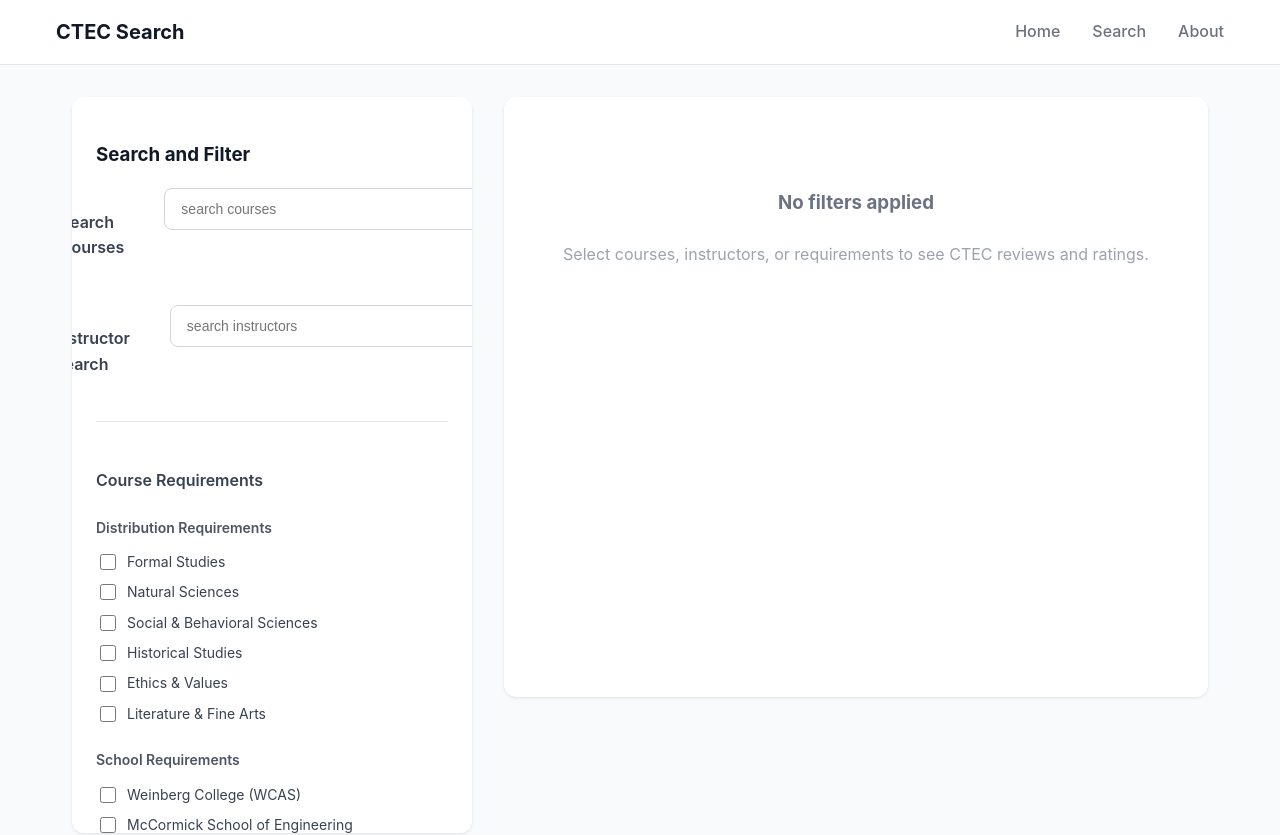
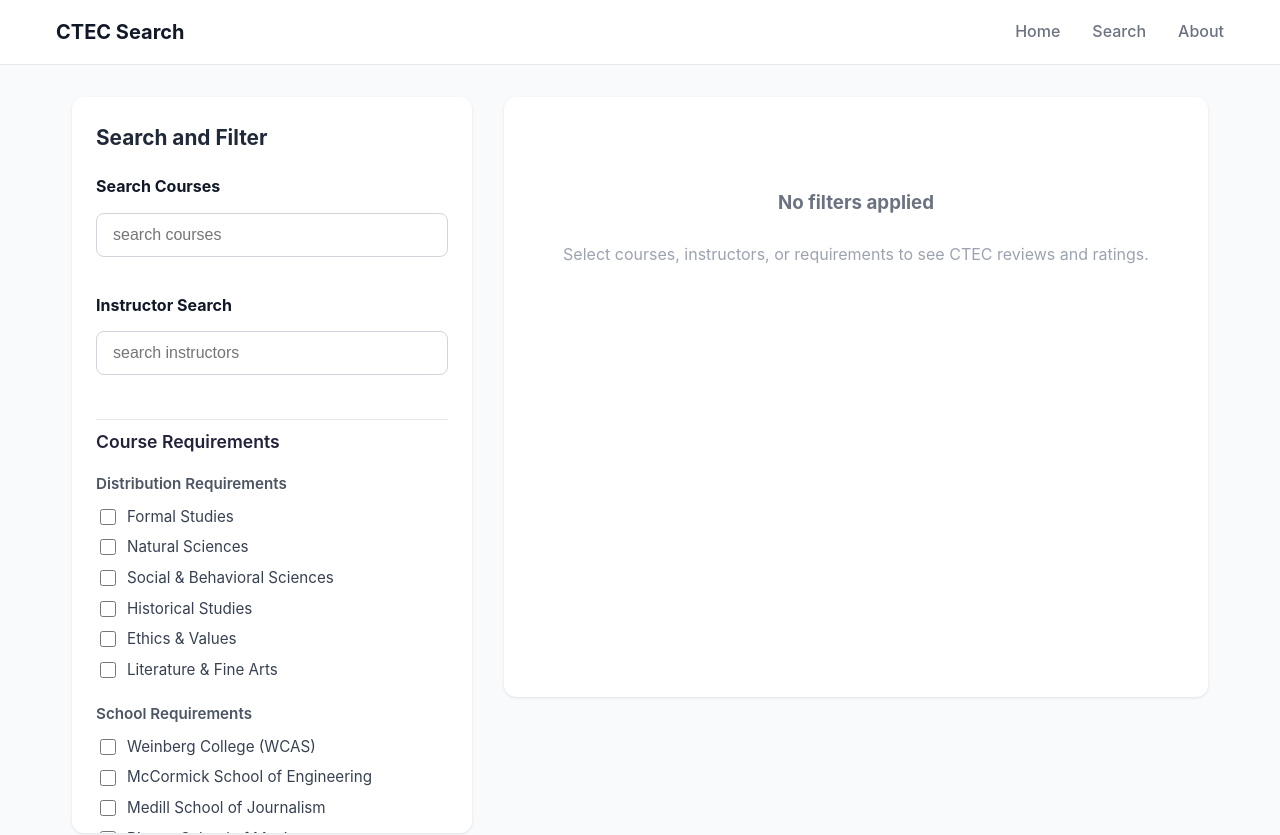
Before and after one commit to JeffersonWu25/Search-CTECs, a React (Vite) app in the folder frontend/: page /search in a window 1280 px wide. Shown: the top 835 px of the page. Built offline with nearby package versions, Linux system fonts and the light colour scheme.

Commit message:
fixed course filter css

```diff
--- a/frontend/src/components/search/Search.css
+++ b/frontend/src/components/search/Search.css
@@ -1,3 +1,11 @@
+/* ================= Default Styles ================= */
+.course-filter h3,
+.course-filter h4,
+.course-filter h5 {
+  margin-top: 0;
+  margin-bottom: 0.3rem;
+}
+
 /* ================= Homepage Search Styles ================= */
 .search-container {
   position: relative;
@@ -126,29 +134,44 @@
 }
 
 /* ================= Course Filter Styles ================= */
-.search-section {
-  margin-bottom: 2rem;
+.course-filter {
+  display: flex;
+  flex-direction: column;
+  gap: 0.25rem;
 }
 
-.search-section-title {
-  font-size: 1rem;
-  font-weight: 600;
-  color: #374151;
-  margin-bottom: 0.75rem;
+.course-filter h3.filter-title {
+  font-size: 1.3rem;
+  font-weight: 700;
+  color: #1f2937;
+  margin-bottom: 1rem;
+}
+
+.search-section {
+  display: flex;
+  flex-direction: column;
 }
 
 .course-filter .search-container {
-  max-width: none;
+  display: flex;
+  padding: 0;
+  margin: 0;
+}
+
+.course-filter .search-input-wrapper {
   width: 100%;
-  margin-bottom: 1rem;
+  border-radius: 0.5rem;
+  margin: 0;
+  padding: 0;
 }
 
 .course-filter .search-input {
+  width: 100%;
   border-radius: 0.5rem;
-  border: 1px solid #d1d5db;
-  padding: 0.75rem 1rem;
-  width: 100%;
-  font-size: 0.875rem;
+}
+
+.course-filter .search-spinner {
+  right: 10px;
 }
 
 .course-filter .search-input:focus {
@@ -157,62 +180,63 @@
 }
 
 .course-filter .search-dropdown {
-  max-height: 200px;
+  width: 100%;
+  border-radius: 0.5rem;
 }
 
 .course-filter .search-result-item {
-  padding: 0.5rem 0.75rem;
+  width: 100%;
 }
 
 .course-filter .result-title {
-  font-size: 0.875rem;
+  font-size: 1rem;
 }
 
 .course-filter .result-subtitle {
-  font-size: 0.75rem;
+  font-size: 0.8rem;
 }
 
-/* Selected Items */
 .selected-items {
-  margin-top: 1rem;
+  display: flex;
+  flex-direction: column;
 }
 
 .selected-items h5 {
-  font-size: 0.875rem;
-  font-weight: 500;
-  color: #6b7280;
-  margin-bottom: 0.5rem;
+  font-size: 1rem;
+  font-weight: 600;
+  margin-bottom: 0px;
+  margin-top: 0.5rem;
 }
 
 .selected-items-list {
   display: flex;
   flex-direction: column;
-  gap: 0.375rem;
+  gap: 0.5rem;
 }
 
 .selected-item {
   display: flex;
   align-items: center;
   justify-content: space-between;
-  padding: 0.5rem 0.75rem;
-  background-color: #f9fafb;
-  border-radius: 0.375rem;
-  border: 1px solid #e5e7eb;
+  border-radius: 0.5rem;
+  padding: 0.3rem;
+  background-color: #f3f4f6;
 }
 
 .selected-item-info {
-  flex: 1;
+  display: flex;
+  align-items: center;
+  gap: 0.5rem;
 }
 
 .selected-item-title {
-  font-size: 0.75rem;
+  font-size: 0.875rem;
   font-weight: 500;
   color: #1f2937;
-  margin-bottom: 0.125rem;
 }
 
 .selected-item-subtitle {
-  font-size: 0.625rem;
+  font-size: 0.8rem;
   color: #6b7280;
 }
 
@@ -220,59 +244,54 @@
   background: none;
   border: none;
   color: #ef4444;
-  font-size: 1rem;
+  font-size: 1.25rem;
   cursor: pointer;
-  padding: 0.125rem;
+  padding: 0.25rem;
   border-radius: 0.25rem;
   line-height: 1;
-  width: 1.5rem;
-  height: 1.5rem;
-  display: flex;
-  align-items: center;
-  justify-content: center;
+  margin-left: 0.5rem;
 }
 
 .remove-item-btn:hover {
   background-color: #fee2e2;
 }
 
-/* Requirements Filter */
+/* Requirements section */
 .requirements-filter {
-  margin-top: 2rem;
-  padding-top: 1.5rem;
+  margin-top: 0.5rem;
+  padding-top: 0.5rem;
   border-top: 1px solid #e5e7eb;
 }
 
 .requirements-filter h4 {
-  font-size: 1rem;
+  font-size: 1.1rem;
   font-weight: 600;
-  color: #374151;
+  color: #22223b;
   margin-bottom: 1rem;
 }
 
 .requirement-category {
-  margin-bottom: 1.5rem;
+  margin-bottom: 1.25rem;
 }
 
 .requirement-category h5 {
-  font-size: 0.875rem;
+  font-size: 0.95rem;
   font-weight: 600;
   color: #4b5563;
-  margin-bottom: 0.75rem;
+  margin-bottom: 0.5rem;
 }
 
 .requirement-options {
   display: flex;
   flex-direction: column;
-  gap: 0.5rem;
+  gap: 0.4rem;
 }
 
 .requirement-checkbox {
   display: flex;
   align-items: center;
   gap: 0.5rem;
-  cursor: pointer;
-  font-size: 0.875rem;
+  font-size: 0.95rem;
   color: #374151;
 }
 
```
